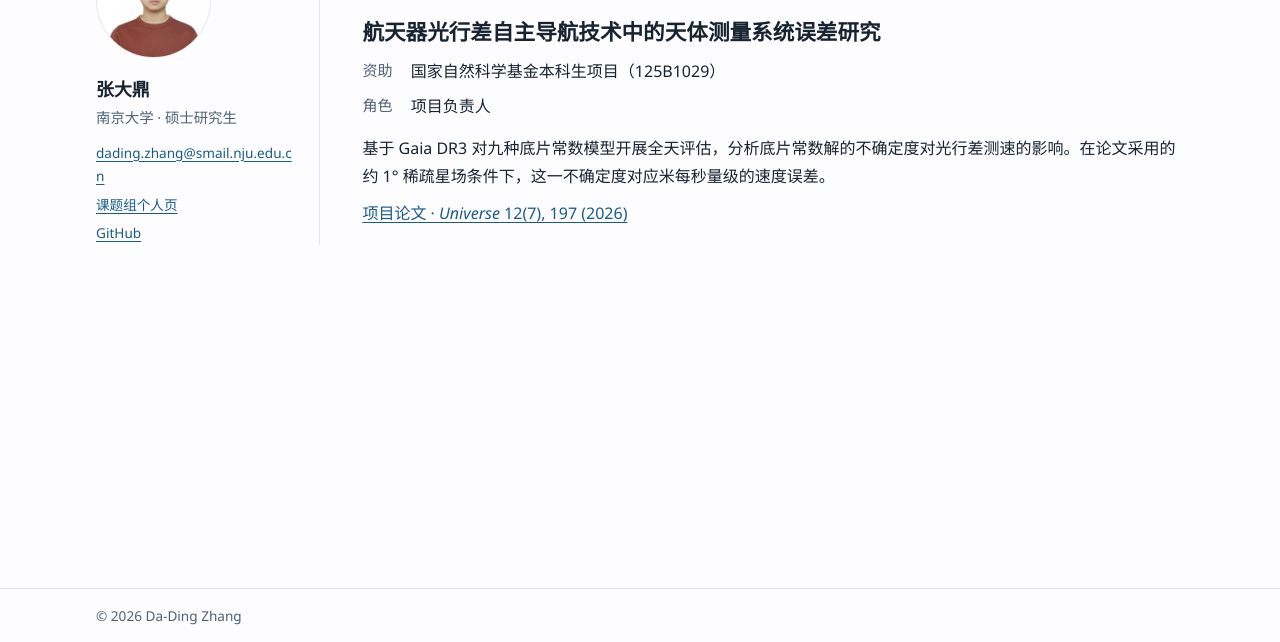
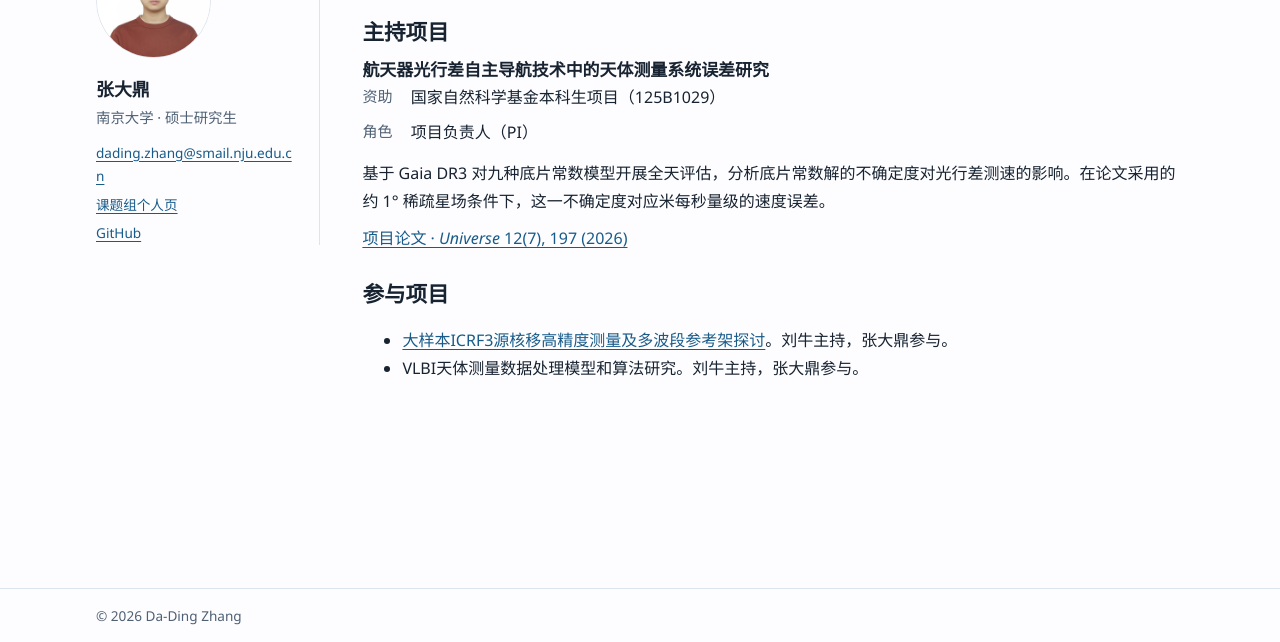
Before and after one commit to zhangdading/zhangdading.github.io, a plain HTML site: page projects/index.html in a window 1280 px wide. Shown: the part 158-800 px from the top of the page. Drawn offline with Linux system fonts and the light colour scheme.

Commit message:
List lead and participating research projects

```diff
--- a/projects/index.html
+++ b/projects/index.html
@@ -3,7 +3,7 @@
 <head>
   <meta charset="utf-8">
   <meta name="viewport" content="width=device-width, initial-scale=1">
-  <meta name="description" content="张大鼎主持的国家自然科学基金本科生项目。">
+  <meta name="description" content="张大鼎主持和参与的科研项目。">
   <link rel="canonical" href="https://zhangdading.github.io/projects/">
   <link rel="stylesheet" href="../styles.css">
   <link rel="icon" href="../assets/portrait.webp" type="image/webp">
@@ -37,17 +37,28 @@
     <main id="content" class="page-content">
       <h1>科研项目</h1>
 
+      <section aria-labelledby="lead-projects">
+        <h2 id="lead-projects">主持项目</h2>
         <article id="nsfc">
-        <h2>航天器光行差自主导航技术中的天体测量系统误差研究</h2>
+          <h3>航天器光行差自主导航技术中的天体测量系统误差研究</h3>
           <dl class="details">
             <dt>资助</dt>
             <dd>国家自然科学基金本科生项目（125B1029）</dd>
             <dt>角色</dt>
-          <dd>项目负责人</dd>
+            <dd>项目负责人（PI）</dd>
           </dl>
           <p>基于 Gaia DR3 对九种底片常数模型开展全天评估，分析底片常数解的不确定度对光行差测速的影响。在论文采用的约 1° 稀疏星场条件下，这一不确定度对应米每秒量级的速度误差。</p>
           <p><a href="https://doi.org/10.3390/universe12070197">项目论文 · <i lang="en">Universe</i> 12(7), 197 (2026)</a></p>
         </article>
+      </section>
+
+      <section aria-labelledby="participating-projects">
+        <h2 id="participating-projects">参与项目</h2>
+        <ul>
+          <li><a href="https://njuastrometry.github.io/zh/project/2025-nsfc-general-program/">大样本ICRF3源核移高精度测量及多波段参考架探讨</a>。刘牛主持，张大鼎参与。</li>
+          <li>VLBI天体测量数据处理模型和算法研究。刘牛主持，张大鼎参与。</li>
+        </ul>
+      </section>
 
       <template id="other-projects">
         <article>
```
Lines whose indentation alone changed are shown as unchanged.
